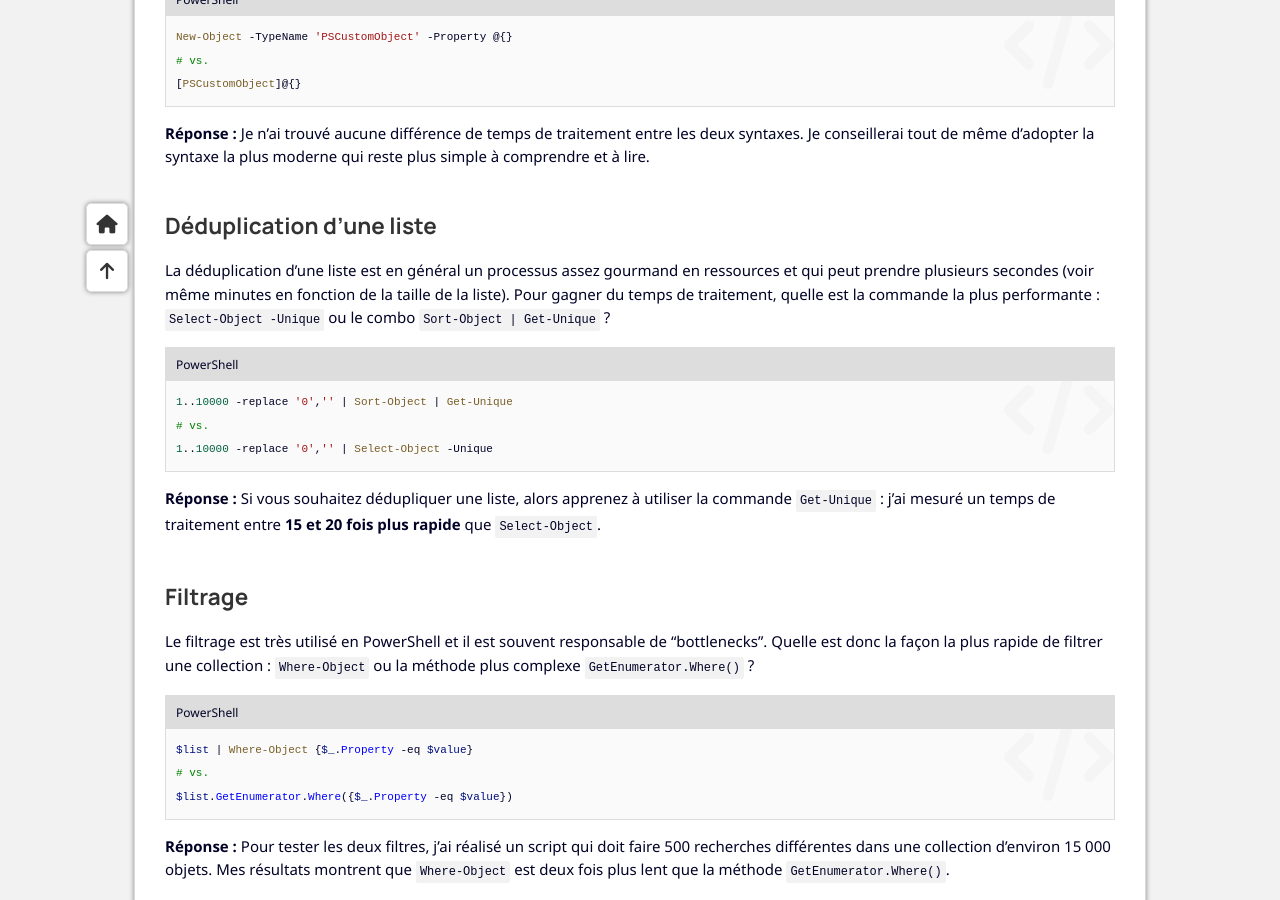
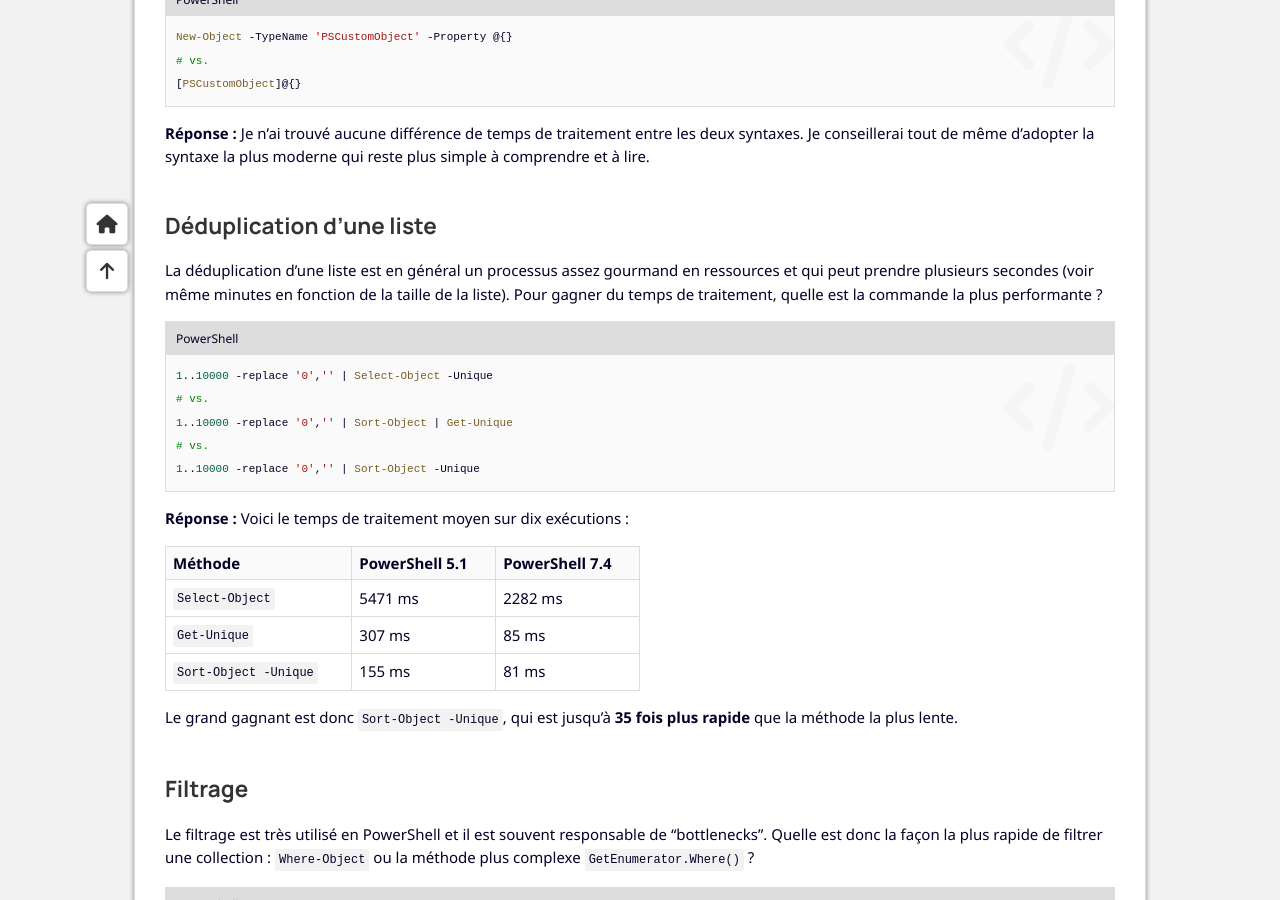
Before and after one commit to leobouard/leobouard.github.io, a Jekyll site: the page built from _posts/2023-04-01-guide-performance-powershell.md, in a window 1280 px wide and 900 px high, scrolled down 6799 px. Built offline with Jekyll 4.4.1, drawn with Linux system fonts in a browser that asks for light colours; nearby versions of some CDN libraries; some web fonts are replaced; some of the changed text lies outside the part shown.

Commit message:
Update 2023-04-01-guide-performance-powershell.md

````diff
--- a/_posts/2023-04-01-guide-performance-powershell.md
+++ b/_posts/2023-04-01-guide-performance-powershell.md
@@ -145,8 +145,8 @@ Voici un tableau qui récapitule vos options pour la création d'un tableau :
 Méthode | Compatibilité | Performance | Simplicité | Fonctionnalités
 ------- | ------------- | ----------- | ---------- | ---------------
 `@()` | Bonne | Mauvaise | Moyenne | Moyenne
-`List<T>` | Mauvaise | Bonne | Mauvaise | Bonne
-Aspiration via pipeline | Bonne | Moyenne | Bonne | Moyenne
+`List<T>` | Mauvaise | Moyenne | Mauvaise | Bonne
+Aspiration via pipeline | Bonne | Bonne | Bonne | Moyenne
 
 Et si ça vous intéresse, je ne peux que vous recommander de lire l'article original : [Building Arrays and Collections in PowerShell \| Clear-Script](https://vexx32.github.io/2020/02/15/Building-Arrays-Collections/)
 
@@ -238,15 +238,25 @@ New-Object -TypeName 'PSCustomObject' -Property @{}
 
 ### Déduplication d'une liste
 
-La déduplication d'une liste est en général un processus assez gourmand en ressources et qui peut prendre plusieurs secondes (voir même minutes en fonction de la taille de la liste). Pour gagner du temps de traitement, quelle est la commande la plus performante : `Select-Object -Unique` ou le combo `Sort-Object | Get-Unique` ?
+La déduplication d'une liste est en général un processus assez gourmand en ressources et qui peut prendre plusieurs secondes (voir même minutes en fonction de la taille de la liste). Pour gagner du temps de traitement, quelle est la commande la plus performante ?
 
 ```powershell
+1..10000 -replace '0','' | Select-Object -Unique
+# vs.
 1..10000 -replace '0','' | Sort-Object | Get-Unique
 # vs.
-1..10000 -replace '0','' | Select-Object -Unique
+1..10000 -replace '0','' | Sort-Object -Unique
 ```
 
-**Réponse :** Si vous souhaitez dédupliquer une liste, alors apprenez à utiliser la commande `Get-Unique` : j'ai mesuré un temps de traitement entre **15 et 20 fois plus rapide** que `Select-Object`.
+**Réponse :** Voici le temps de traitement moyen sur dix exécutions :
+
+Méthode | PowerShell 5.1 | PowerShell 7.4
+------- | -------------- | --------------
+`Select-Object` | 5471 ms | 2282 ms
+`Get-Unique` | 307 ms | 85 ms
+`Sort-Object -Unique` | 155 ms | 81 ms
+
+Le grand gagnant est donc `Sort-Object -Unique`, qui est jusqu'à **35 fois plus rapide** que la méthode la plus lente.
 
 ### Filtrage
 
````
